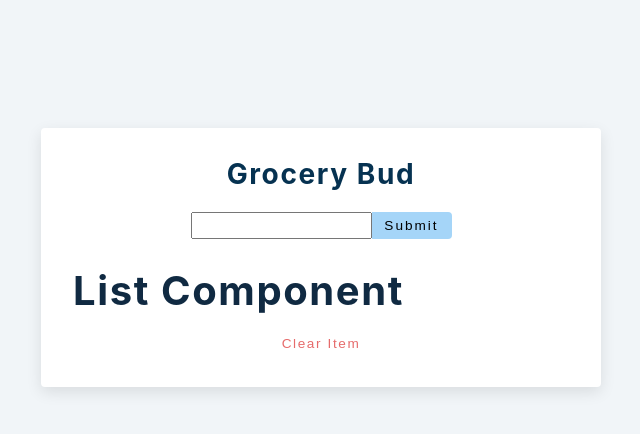
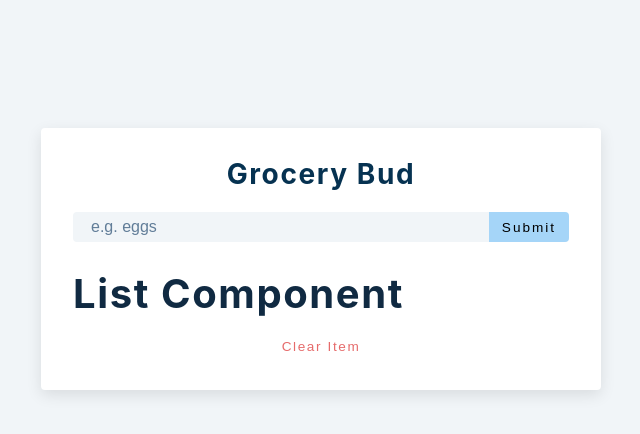
Before and after one commit to Siar416/grocery-bud-project, a React (Create React App) app in the folder setup/: page / in a window 1280 px wide. Shown: the top 434 px of the page, without its empty margins (319-959 px from the left). Built offline with nearby package versions, Linux system fonts and the light colour scheme.

Commit message:
added input field to form

```diff
--- a/setup/src/App.js
+++ b/setup/src/App.js
@@ -20,7 +20,13 @@ function App() {
         {alert.show && <Alert />}
         <h3>grocery bud</h3>
         <div className="form-control">
-          <input type="text" />
+          <input
+            type="text"
+            className="grocery"
+            placeholder="e.g. eggs"
+            value={name}
+            onChange={(e) => setName(e.target.value)}
+          />
           <button type="submit" className="submit-btn">
             {isEditing ? "edit" : "submit"}
           </button>
```
